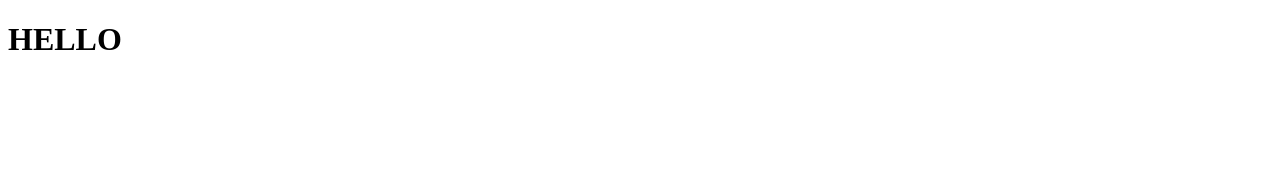
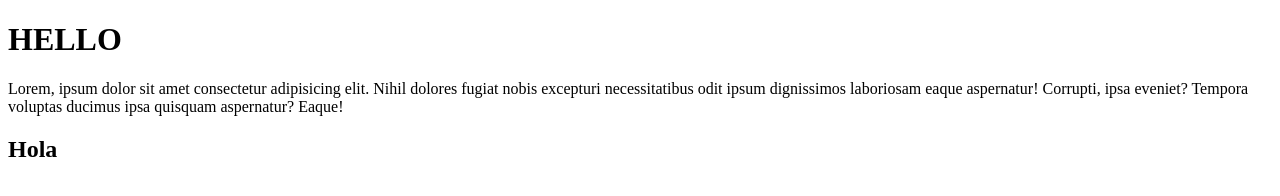
Before and after one commit to nataliagomez1/punto9taller1S2, a plain HTML site: page index.html in a window 1280 px wide. Drawn offline with Linux system fonts and the light colour scheme.

Commit message:
siguiente commit

```diff
--- a/index.html
+++ b/index.html
@@ -7,5 +7,8 @@
 </head>
 <body>
     <h1>HELLO</h1>
+    <p>Lorem, ipsum dolor sit amet consectetur adipisicing elit. Nihil dolores fugiat nobis excepturi necessitatibus odit ipsum dignissimos laboriosam eaque aspernatur! Corrupti, ipsa eveniet? Tempora voluptas ducimus ipsa quisquam aspernatur? Eaque!</p>
+    <h2>Hola</h2>
+
 </body>
 </html>
```
Also changed, not shown: a.txt.
